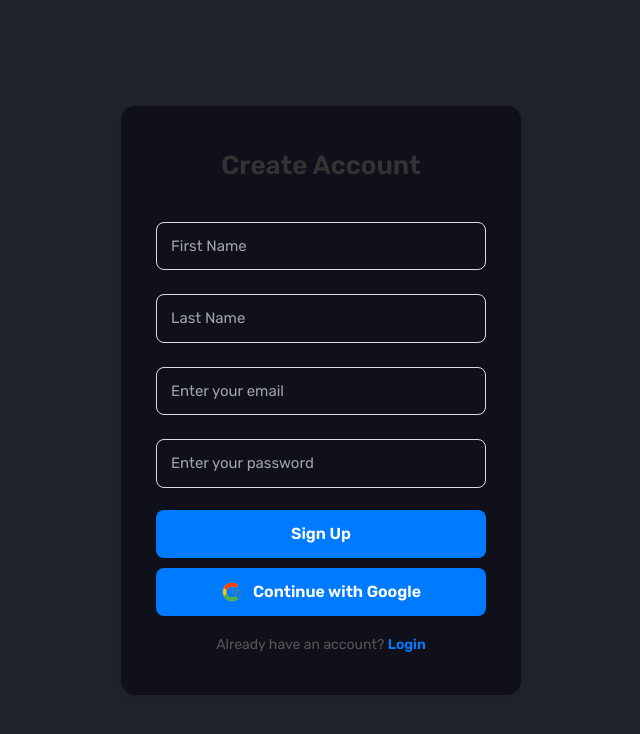
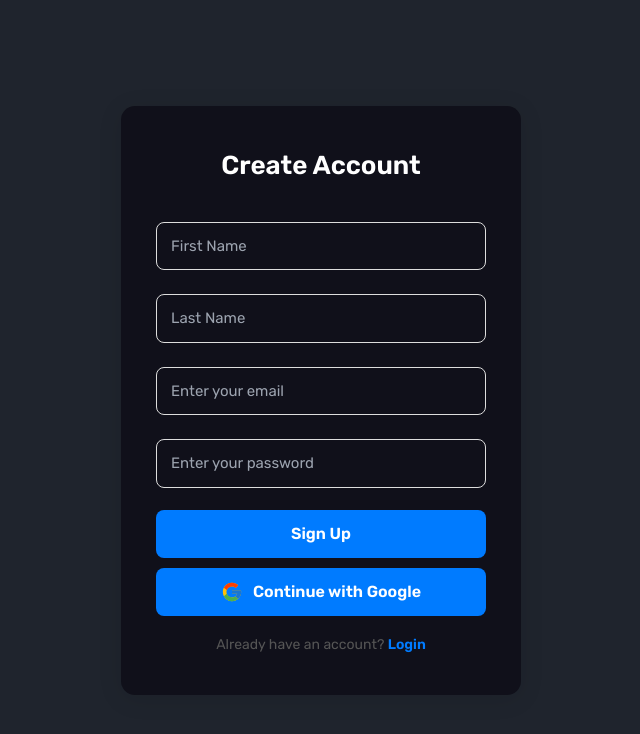
Before and after one commit to Muqsit-Chohan/Pitch-Craft, a React (Vite) app: page /signup in a window 1280 px wide. Shown: the top 734 px of the page, without its empty margins (319-959 px from the left). Built offline with nearby package versions, Linux system fonts and the light colour scheme; a web font is replaced by a local one.

Commit message:
update files

```diff
--- a/src/AuthPage/Auth.css
+++ b/src/AuthPage/Auth.css
@@ -27,7 +27,7 @@ body {
 
 /* 🔹 Heading */
 .auth-container h2 {
-  color: #333;
+  color: #fff;
   font-size: 26px;
   font-weight: 600;
   margin-bottom: 25px;
@@ -39,6 +39,7 @@ body {
   padding: 12px 14px;
   margin: 12px 0;
   border-radius: 8px;
+  color: white;
   border: 1px solid #ddd;
   font-size: 15px;
   outline: none;
```
